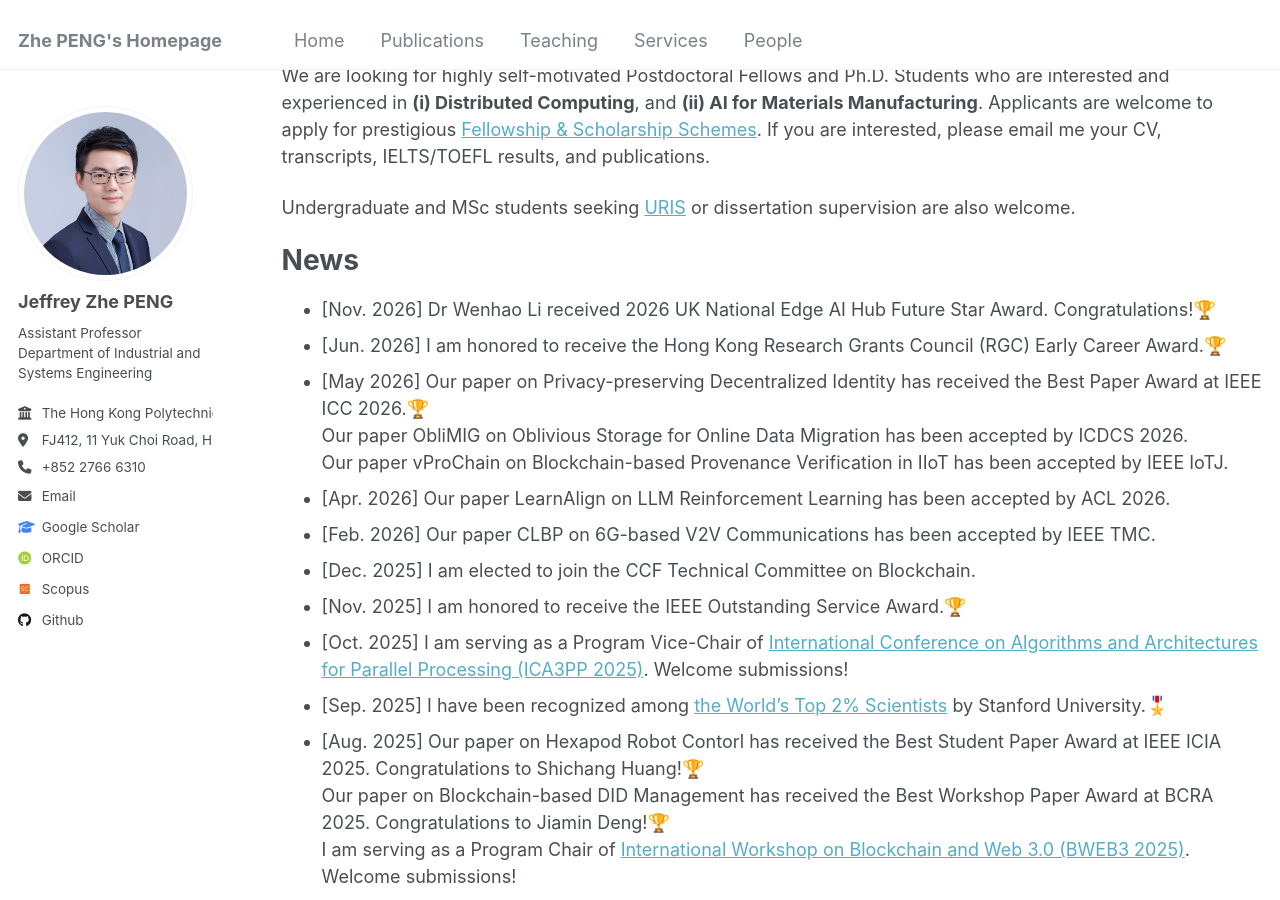
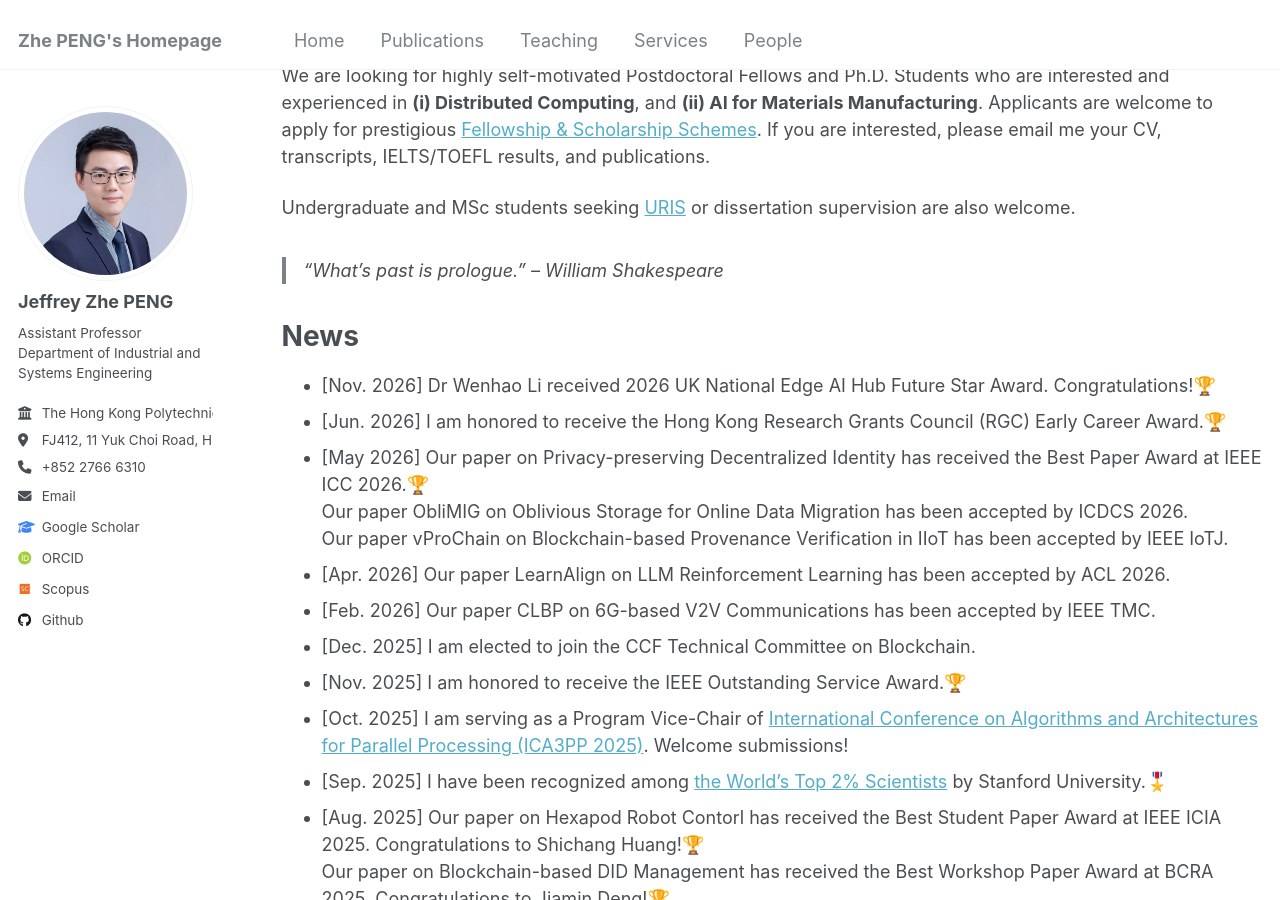
Before and after one commit to PENG-Zhe/peng-zhe.github.io, a Jekyll site: the page built from _pages/about.md, in a window 1280 px wide and 900 px high, scrolled down 640 px. Built offline with Jekyll 4.4.1, drawn with Linux system fonts in a browser that asks for light colours; some web fonts are replaced.

Commit message:
Update about.md

```diff
--- a/_pages/about.md
+++ b/_pages/about.md
@@ -29,6 +29,7 @@ We are looking for highly self-motivated Postdoctoral Fellows and Ph.D. Students
 
 Undergraduate and MSc students seeking [URIS](https://www.polyu.edu.hk/gs/ug-research/uris/about-uris/){:target="_blank"} or dissertation supervision are also welcome.
 
+> "What's past is prologue." -- William Shakespeare
 
 # News
 <!-- -->
```
